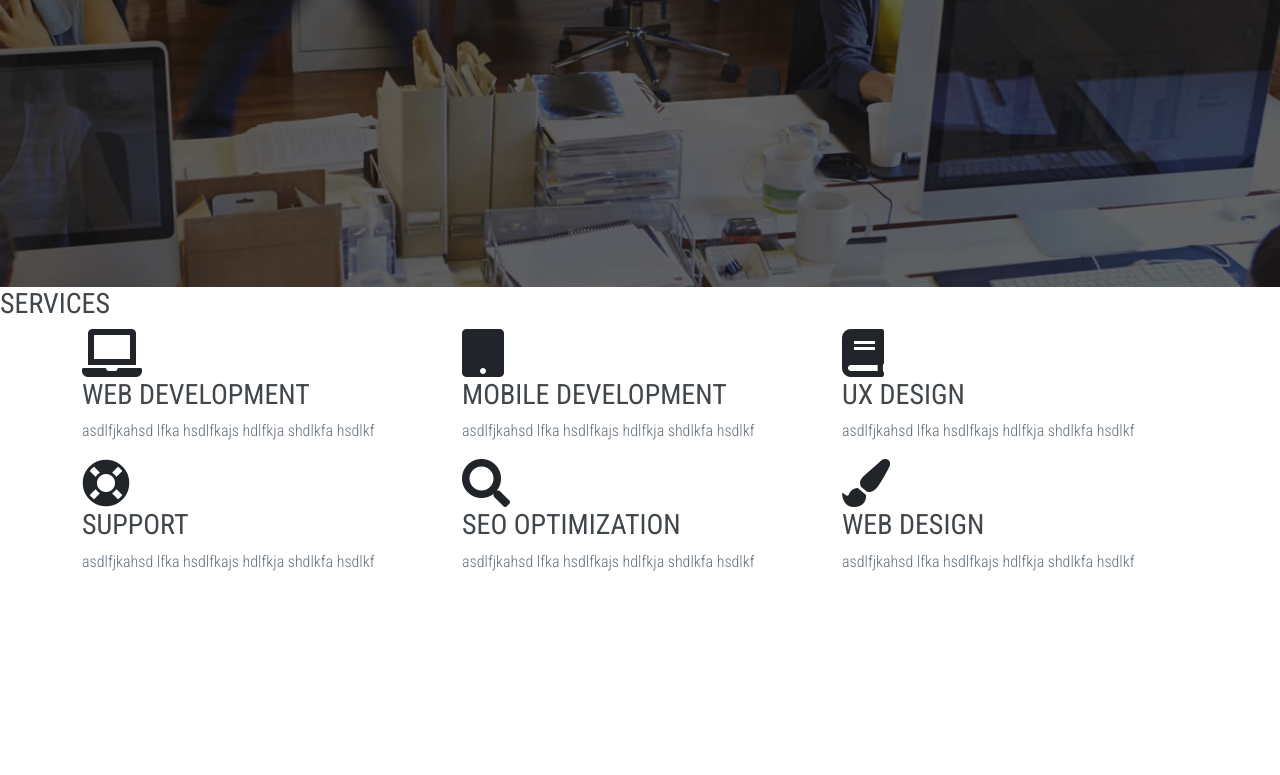
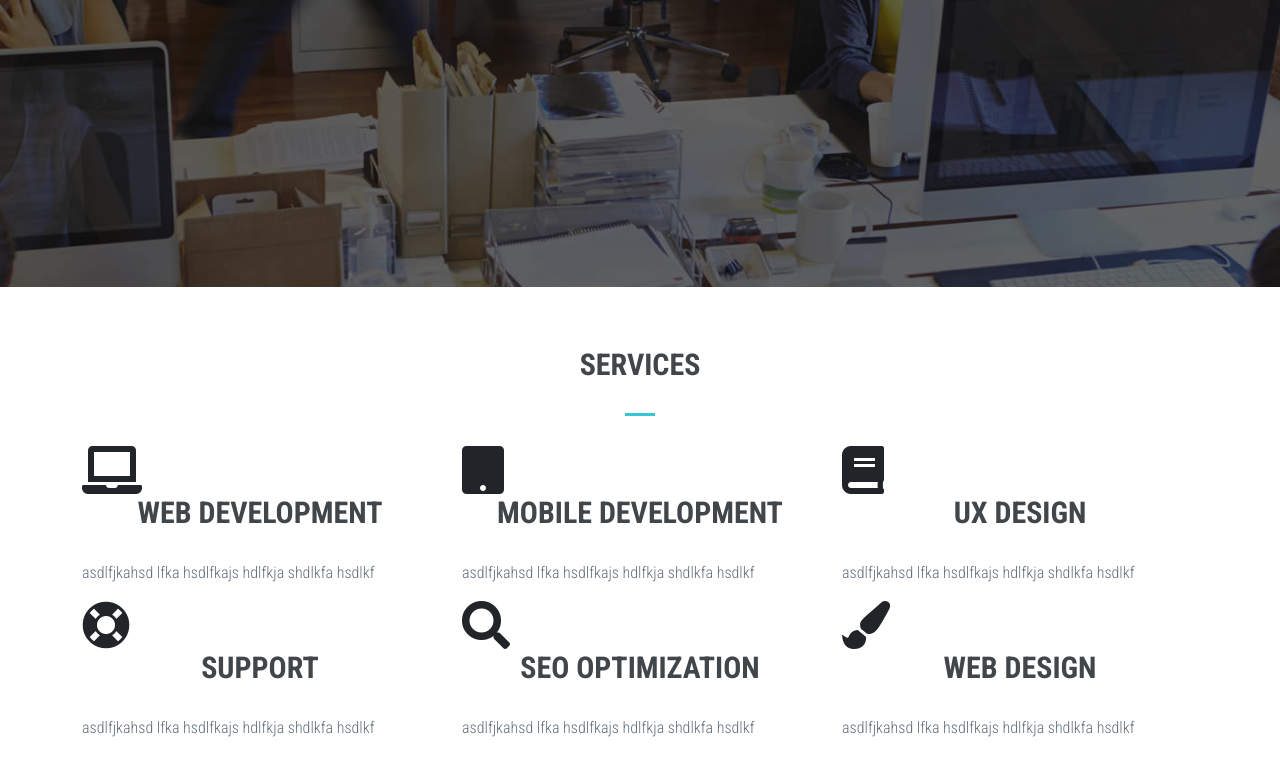
Before and after one commit to kashtech79/webdes, a plain HTML site: page index.html in a window 1280 px wide. Shown: the part 513-1288 px from the top of the page. Drawn offline with Linux system fonts and the light colour scheme.

Commit message:
adding content in css

```diff
--- a/css/style.css
+++ b/css/style.css
@@ -129,3 +129,25 @@ h3 {
     -webkit-animation-delay: 1s;
     animation-delay: 1s;
 }
+
+/*====================================================
+                  CONTENT(Generic)
+======================================================*/
+
+.content-box {
+    padding: 60px 0 60px 0;
+}
+
+.content-title h3 {
+    font-size: 30px;
+    font-weight: 700;
+    text-align: center;
+    margin: 0 0 30px 0;
+}
+
+.content-title-underline {
+    width: 30px;
+    height: 3px;
+    background-color: #34c6d3;
+    margin: 0 auto 30px auto;
+}
```
